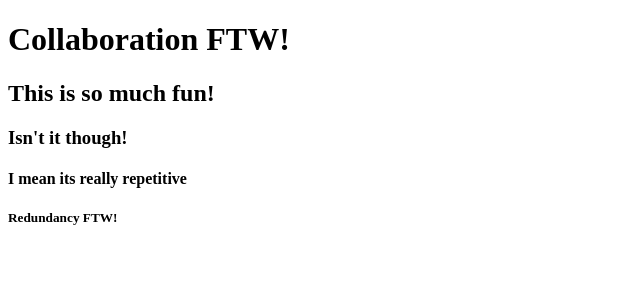
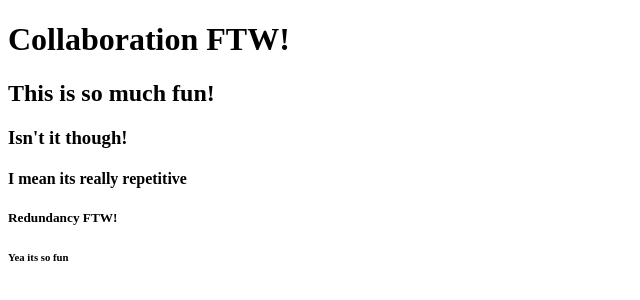
Before and after one commit to rcox18/donut, a plain HTML site: page index.html in a window 1280 px wide. Shown: the full height of the page, 0-640 px from the left. Drawn offline with Linux system fonts and the light colour scheme.

Commit message:
added h6

```diff
--- a/index.html
+++ b/index.html
@@ -10,5 +10,6 @@
 <h3>Isn't it though!</h3>
 <h4>I mean its really repetitive</h4>
 <h5>Redundancy FTW!</h5>
+<h6>Yea its so fun</h6>
 </body>
 </html>
```
